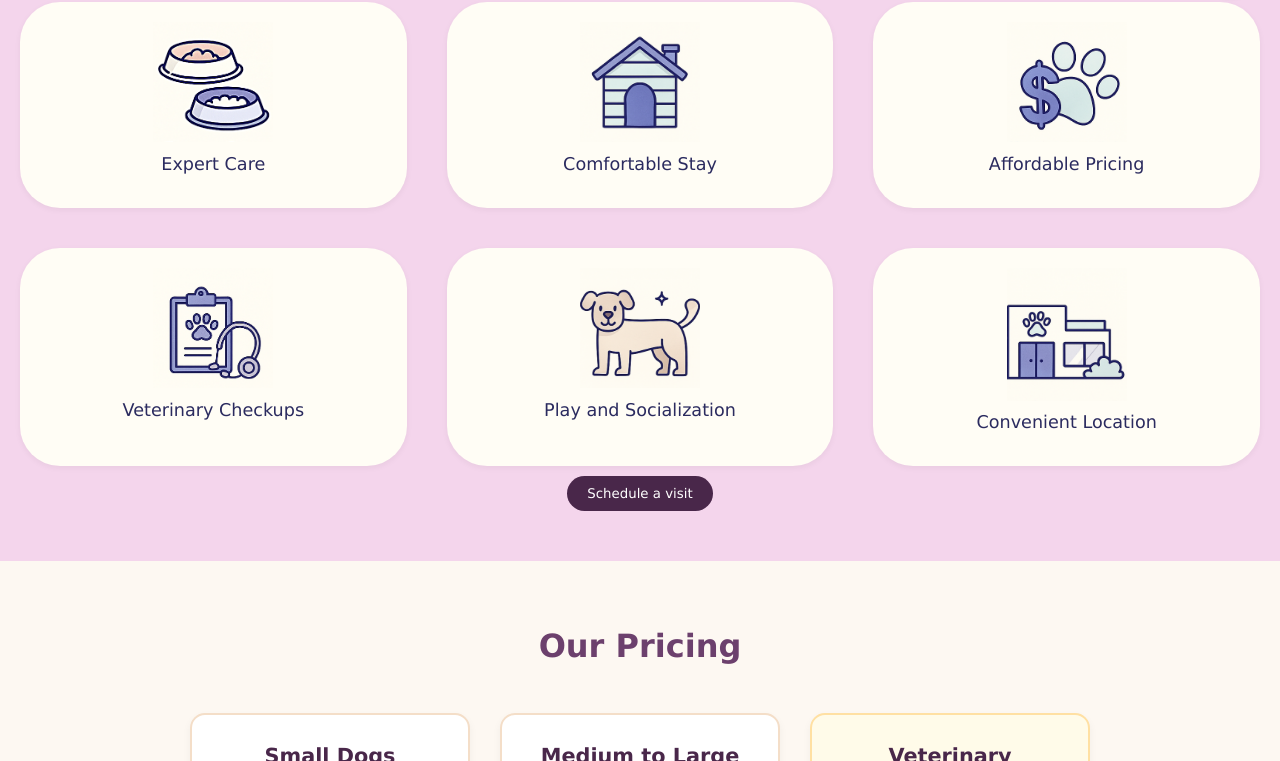
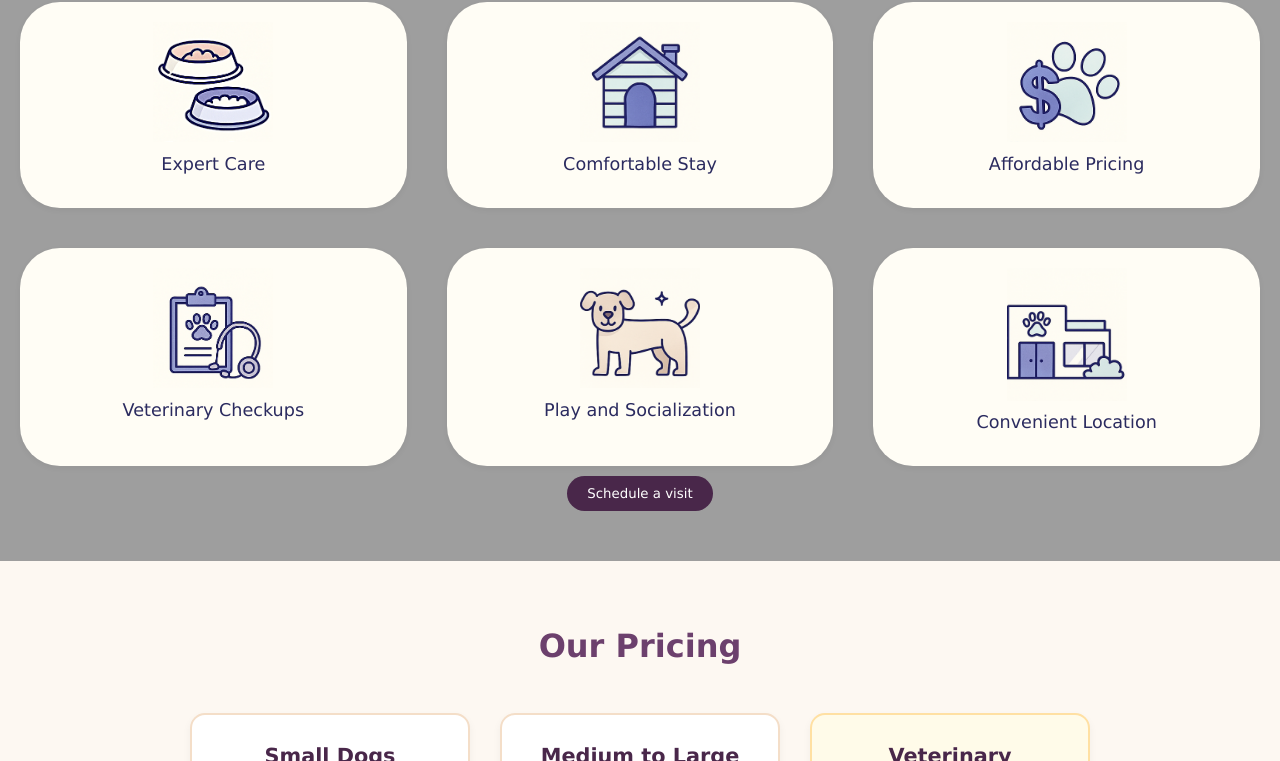
Before and after one commit to nisha-baruah/Bhow-Bhow-Pet-Stay, a plain HTML site: page index.html in a window 1280 px wide. Shown: the part 778-1539 px from the top of the page. Drawn offline with nearby package versions, Linux system fonts and the light colour scheme; the site is published under a folder, as on GitHub Pages, so addresses that start at the root find nothing.

Commit message:
Update style.css

```diff
--- a/css/style.css
+++ b/css/style.css
@@ -186,7 +186,7 @@
     /*WHY Choose*/
 
     .why-choose {
-      background-image: url("/images/bgimage.png");
+      background-image: url("../images/bgimage.png");
       background-size: cover;
       background-repeat: no-repeat;
       background-color: #e8abe177;
```
